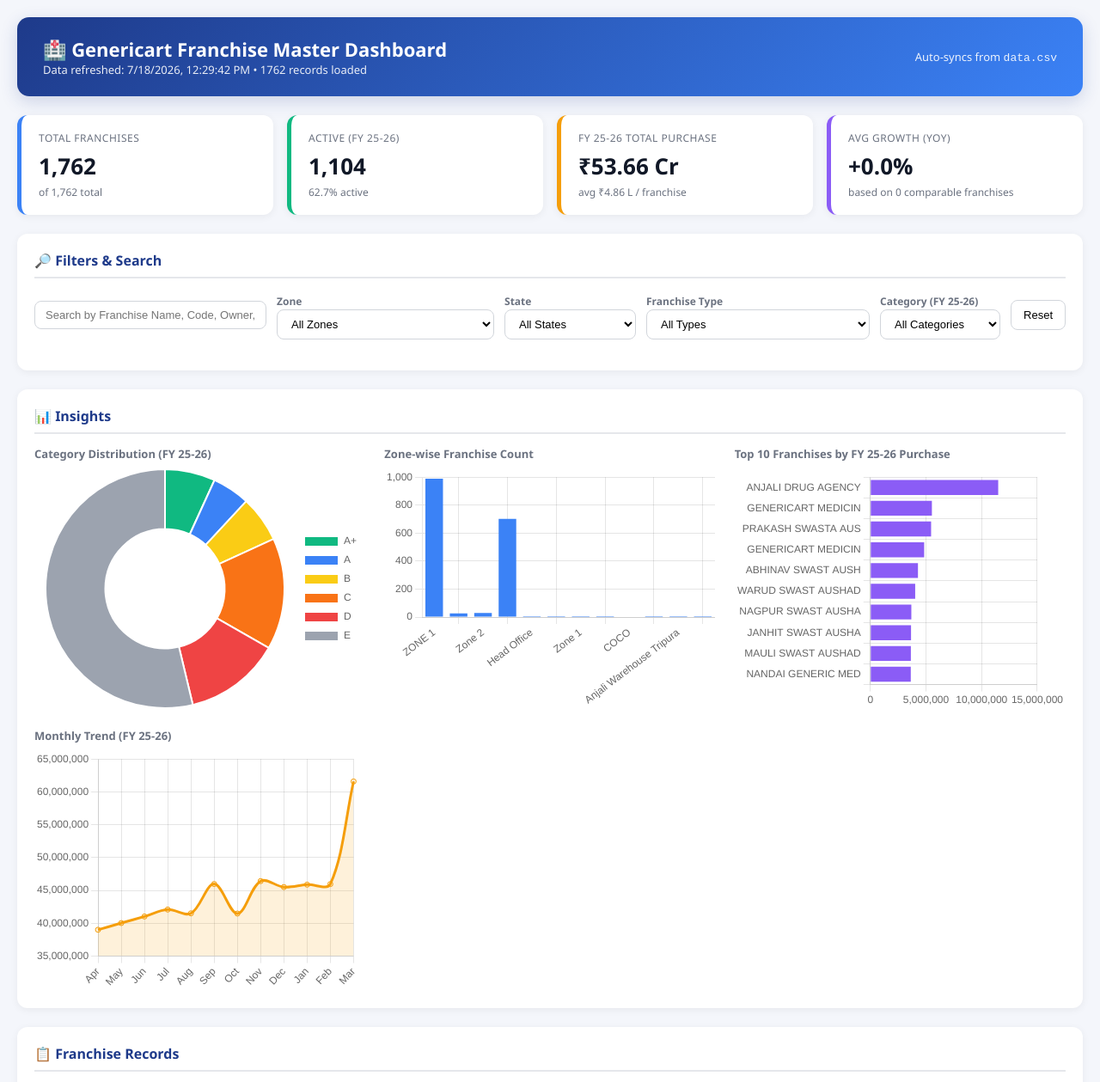
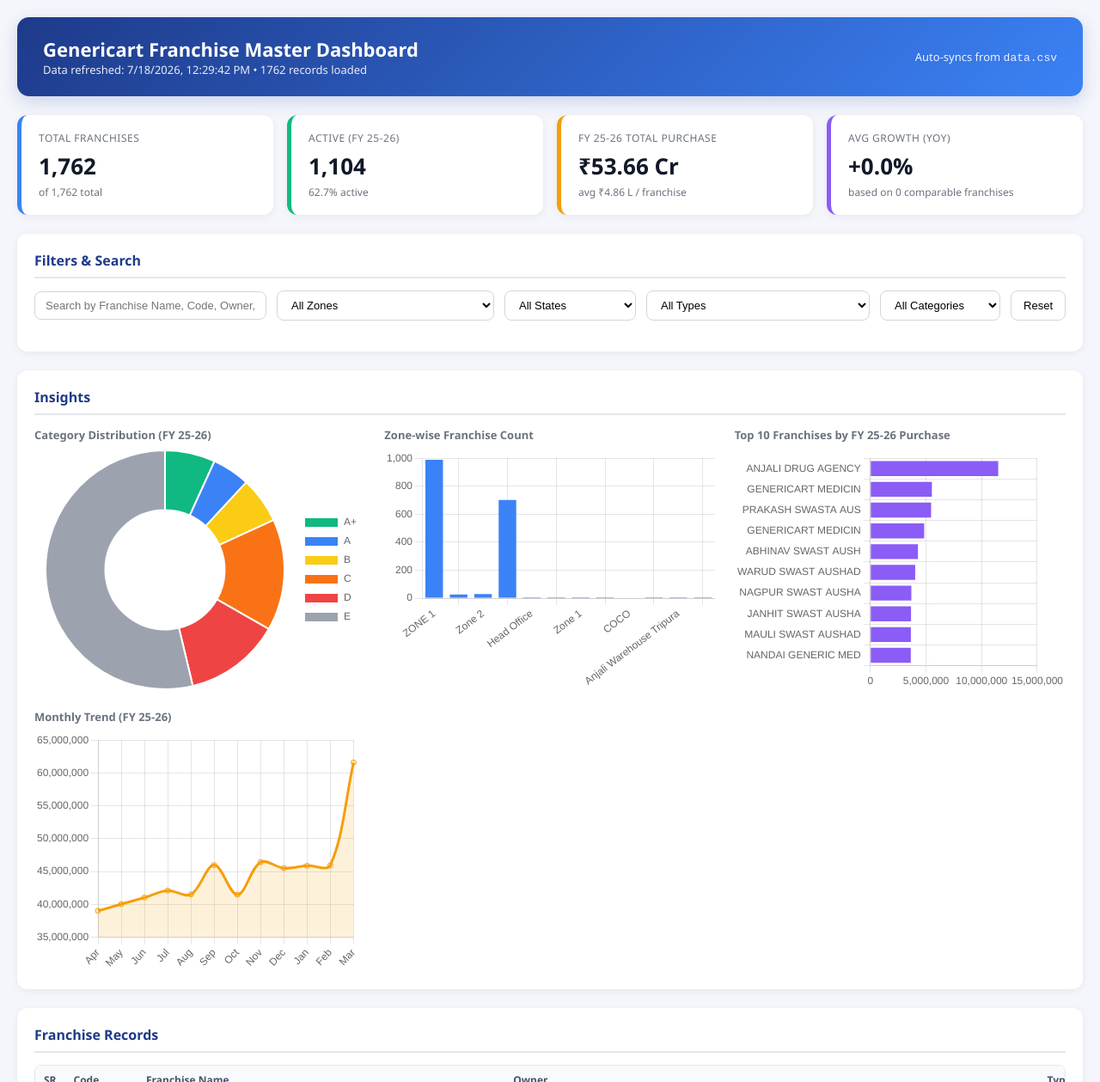
Before and after one commit to Digvijay2506/franchise-dashboard, a plain HTML site: page index.html in a window 1280 px wide. Shown: the top 1259 px of the page at 86% size. Drawn offline with nearby package versions, Linux system fonts and the light colour scheme.

Commit message:
Update index.html

```diff
--- a/index.html
+++ b/index.html
@@ -180,7 +180,7 @@
 
 <header>
   <div>
-    <h1>🏥 Genericart Franchise Master Dashboard</h1>
+    <h1> Genericart Franchise Master Dashboard</h1>
     <div class="meta" id="lastUpdated">Loading data...</div>
   </div>
   <div class="meta">Auto-syncs from <code>data.csv</code></div>
@@ -221,23 +221,22 @@
 
   <!-- Filters -->
   <div class="panel">
-    <h2>🔎 Filters & Search</h2>
+    <h2> Filters & Search</h2>
     <div class="filters">
       <input type="text" id="searchBox" placeholder="Search by Franchise Name, Code, Owner, City..." />
       <div>
-        <label>Zone</label><br>
         <select id="filterZone"><option value="">All Zones</option></select>
       </div>
       <div>
-        <label>State</label><br>
+
         <select id="filterState"><option value="">All States</option></select>
       </div>
       <div>
-        <label>Franchise Type</label><br>
+
         <select id="filterType"><option value="">All Types</option></select>
       </div>
       <div>
-        <label>Category (FY 25-26)</label><br>
+
         <select id="filterCat">
           <option value="">All Categories</option>
           <option>A+</option><option>A</option><option>B</option>
@@ -250,7 +249,7 @@
 
   <!-- Charts -->
   <div class="panel">
-    <h2>📊 Insights</h2>
+    <h2> Insights</h2>
     <div class="charts-row">
       <div>
         <h3 style="font-size:13px;color:#6b7280;margin-bottom:8px;">Category Distribution (FY 25-26)</h3>
@@ -273,7 +272,7 @@
 
   <!-- Data Table -->
   <div class="panel">
-    <h2>📋 Franchise Records</h2>
+    <h2> Franchise Records</h2>
     <div class="table-wrap">
       <table id="dataTable">
         <thead>
```
